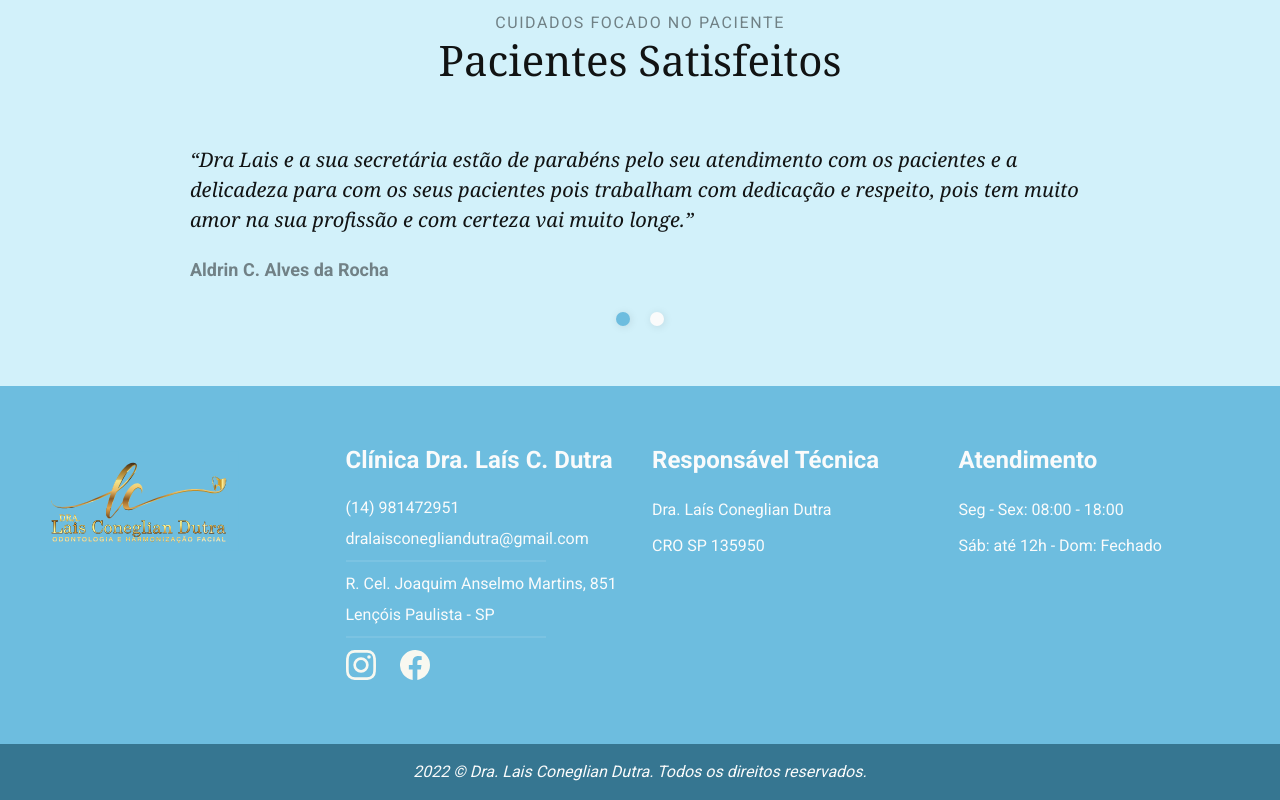
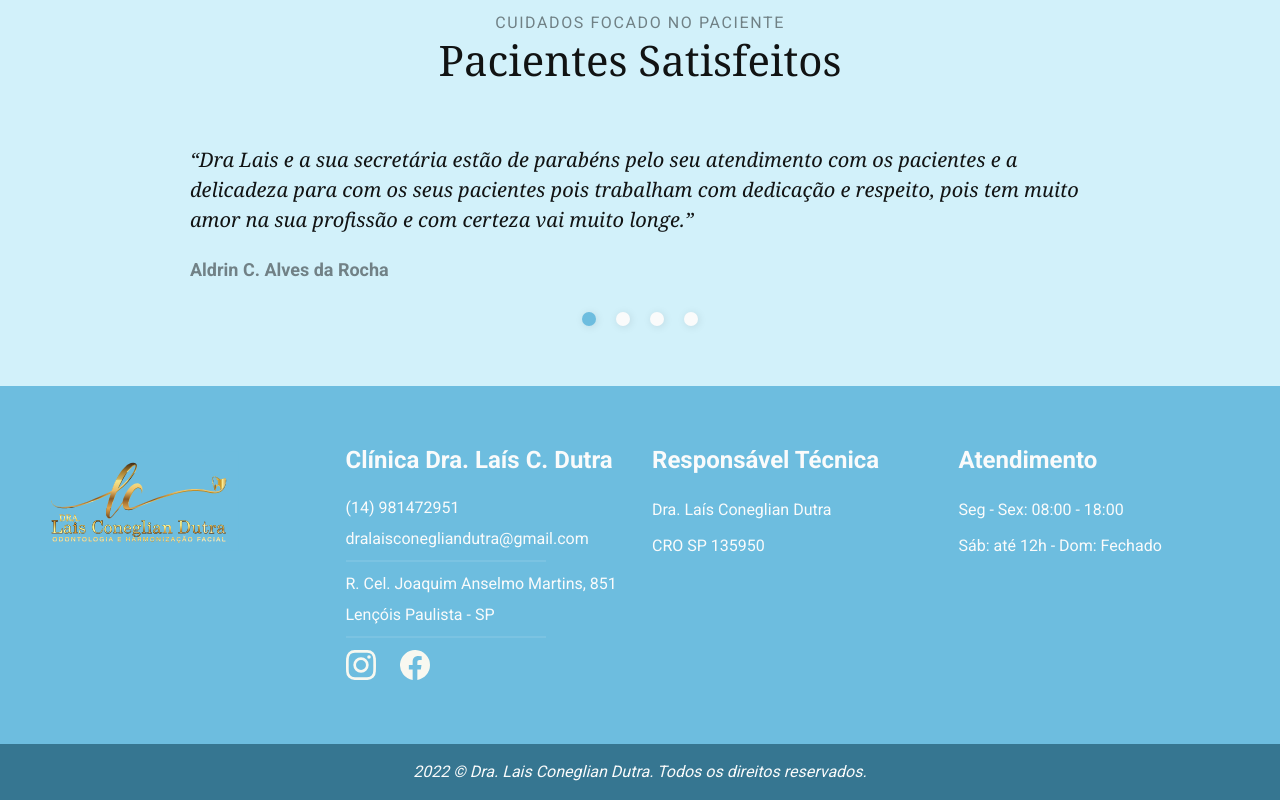
Before and after one commit to setfocusbrasil/contrumarcos, a Next.js app: page / in a window 1280 px wide. Shown: the part 3180-3980 px from the top of the page. Built offline with nearby package versions, Linux system fonts and the light colour scheme; no server answers; a web font is replaced by a local one.

Commit message:
4 Depoimentos
4 Depoimentos

```diff
--- a/src/data/depositions.js
+++ b/src/data/depositions.js
@@ -11,6 +11,19 @@ export const depositions = [
     description:
       "Bom dia, gostaria de relatar minha experiência no consultório. De início fui muito bem recepcionado pela Simone, ela quem me apresentou e me deixou a vontade.Pós fui atendido pela Dra Lais, com sua simpatia e esperteza, se faz uma profissional de excelência. Dito então não achei outra forma de ficar muito feliz num geral, os resultados foram evidentes, as queixas que eu tinha foram resolvidas.Só tenho a agradecer e onde for dar um belo sorriso e deixar claro que foi com a Dra Lais que o alcancei.",
    },
+   {
+    id: 3,
+    name: "Priscilla Angelico ",
+    description:
+      "Adorei o atendimento. Desde o primeiro contato com a clínica, agendamento, até a confirmação, recepção e atendimento da Dra Laís. A Dra é muito atenciosa, sempre questionando se há algum desconforto no procedimento, explicando tudo. Adorei de verdade. Preço justo ao atendimento prestado. Voltarei mais vezes e , com certeza indicarei. Estimo que continuem assim. ",
+   },
+   {
+    id: 4,
+    name: "Thais Moretto ",
+    description:
+      "A Dra Laís é muito atenciosa e seu trabalho é excelente! Super recomendo. Amei! ",
+   },
+
   // {
   //   id: 2,
   //   name: "Marcos Silva",
```
